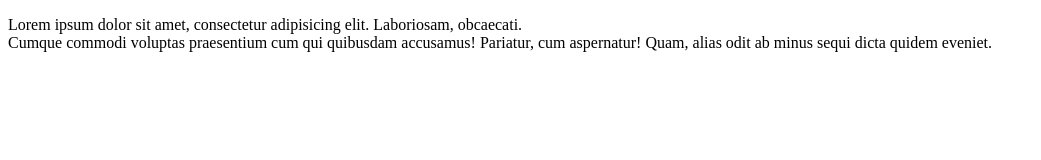
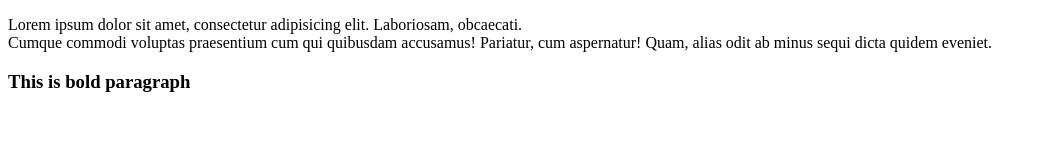
Before and after one commit to Sarfraz-Ahmad-it/Github-demo, a plain HTML site: page index.html in a window 1280 px wide. Shown: the whole page, without its empty margins (0-1041 px from the left). Drawn offline with Linux system fonts and the light colour scheme.

Commit message:
add bold para

```diff
--- a/index.html
+++ b/index.html
@@ -8,5 +8,7 @@
 <body>
     <p>Lorem ipsum dolor sit amet, consectetur adipisicing elit. Laboriosam, obcaecati. <br>
         Cumque commodi voluptas praesentium cum qui quibusdam accusamus! Pariatur, cum aspernatur! Quam, alias odit ab minus sequi dicta quidem eveniet.</p>
-</body>
+
+        <h3>This is bold paragraph</h3>
+    </body>
 </html>
```
